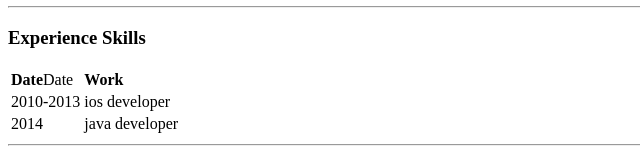
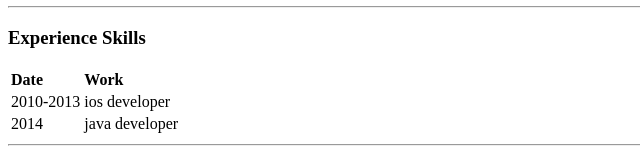
Before and after one commit to KenGuan2019/CV, a plain HTML site: page index.html in a window 1280 px wide. Shown: the part 783-945 px from the top of the page, 0-640 px from the left. Drawn offline with Linux system fonts and the light colour scheme.

Commit message:
Remove some information

```diff
--- a/index.html
+++ b/index.html
@@ -31,7 +31,7 @@
   <table>
     <thead>
       <tr>
-        <td><strong>Date</strong>Date</td>
+        <td><strong>Date</strong></td>
         <td><strong>Work</strong></td>
       </tr>
     </thead>
```
